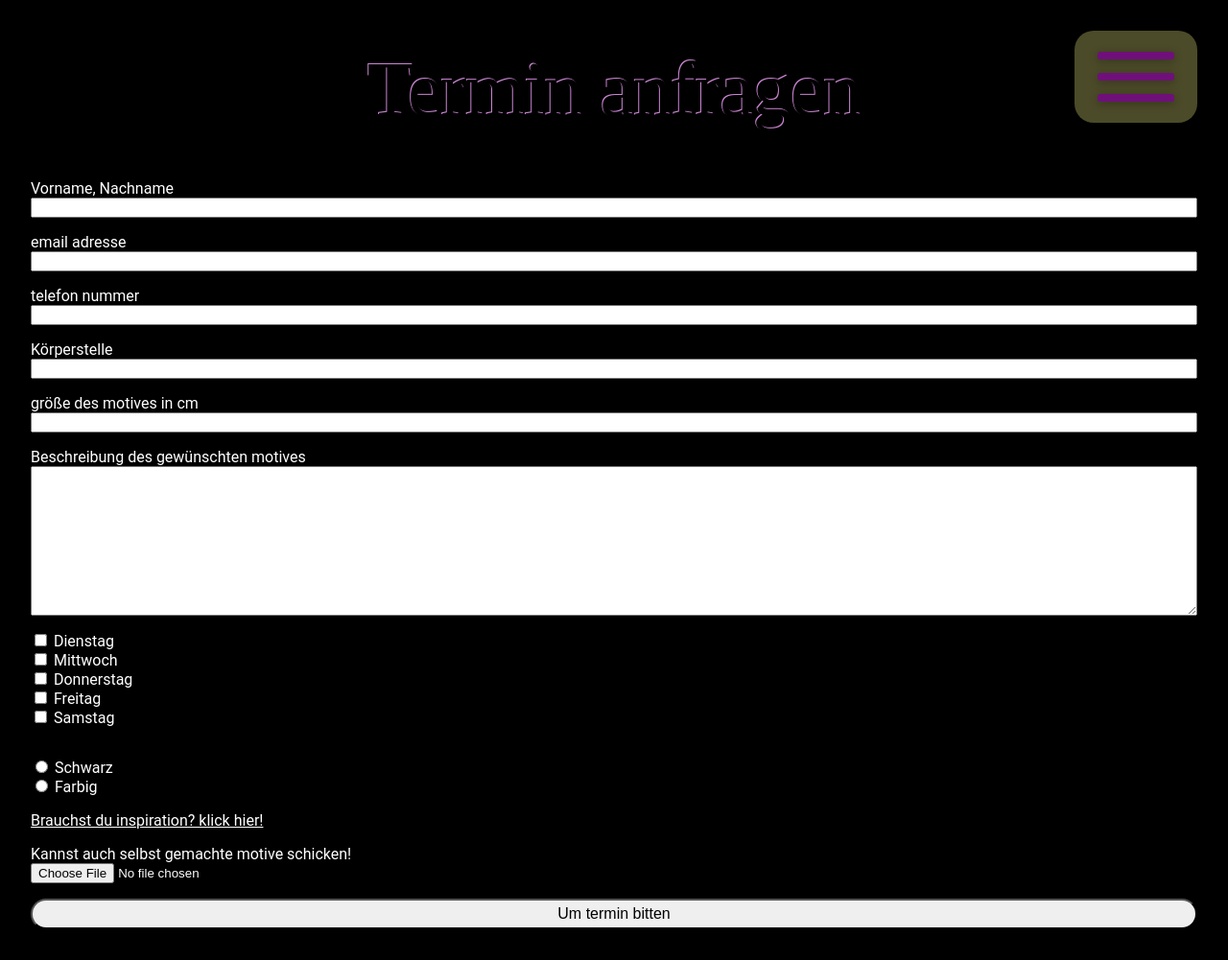
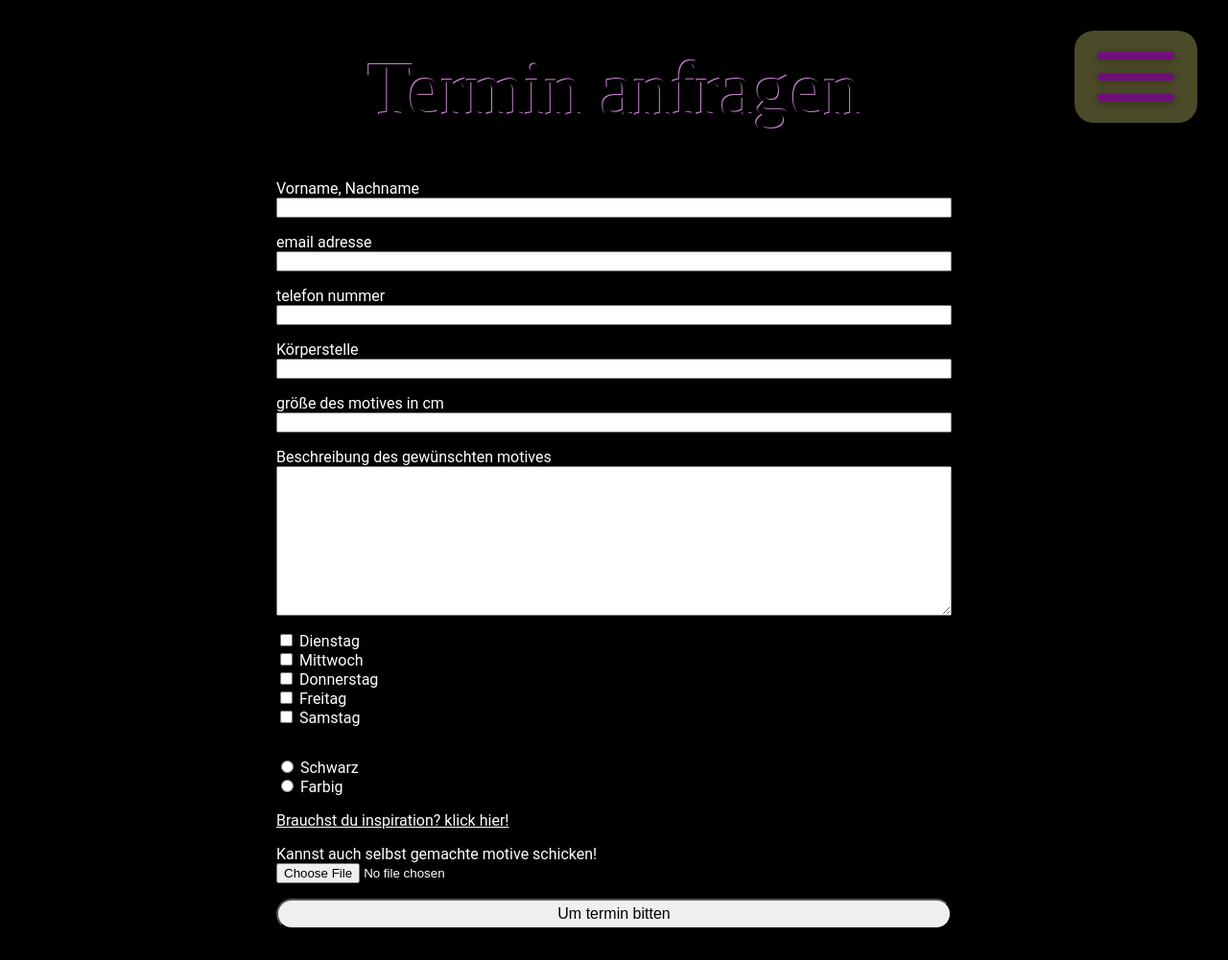
Before and after one commit to al-wazny/Julia-s-Links, a PHP site: page /contact.php in a window 1280 px wide. Shown: the whole page at 96% size. Run offline with PHP 8.4, Linux system fonts and the light colour scheme; some web fonts are replaced.

Commit message:
feat: max-width and center the main container for desktop view

```diff
--- a/contact.php
+++ b/contact.php
@@ -7,7 +7,7 @@
     <link rel="stylesheet" href="style.css">
     <title>Document</title>
     <style>
-        main {
+        body {
             background-color: black;
         }
         #contact main h1 {
@@ -43,6 +43,7 @@
 </head>
 <body id="contact">
     <main>
+        <div>
             <h1>Termin anfragen</h1>
             <div class="contact">
                 <form action="./contact.php" method="post">
@@ -97,7 +98,8 @@
                     <button type="submit">Um termin bitten</button>
                 </form>
             </div>
+        </div>
+    </main>
     <?php include("./navigation.html"); ?>
-    </main>
 </body>
 </html>
--- a/index.php
+++ b/index.php
@@ -27,7 +27,7 @@
                 </div>
             </section>
         </div>
-        <?php include("./navigation.html"); ?>
     </main>
+    <?php include("./navigation.html"); ?>
 </body>
 </html>
--- a/my-art.php
+++ b/my-art.php
@@ -31,7 +31,7 @@
                 <li><img src="./images/image1.jpeg"></li>
             </ul>
         </div>
-        <?php include("./navigation.html"); ?>
     </main>
+    <?php include("./navigation.html"); ?>
 </body>
 </html>
--- a/style.css
+++ b/style.css
@@ -15,6 +15,16 @@ body {
     margin: 0;
     height: 100vh;
     font-family: 'roboto';
+}
+
+main {
+  position: absolute;
+  width: 100%;
+}
+
+main > div {
+  max-width: 768px;
+  margin: auto;
 }
 
 #home-page {
@@ -48,7 +58,6 @@ main > .navbar {
 
 .menu-items {
     border-radius: 0 20px 20px 0;
-    padding-top: 50px;
     background: rgba(17, 73, 82, .98);
     height: 100vh;
     max-width: 57vw;
@@ -59,7 +68,11 @@ main > .navbar {
     padding-left: 0;
     transition: transform 0.5s ease-in-out;
     box-shadow: 5px 15px 114px 5px #aaa
-  }
+}
+
+.menu-items li:first-of-type {
+  margin-top: 50px;
+}
 
 .menu-items li {
 	margin-bottom: 1.5rem;
```
Lines whose indentation alone changed are shown as unchanged.
